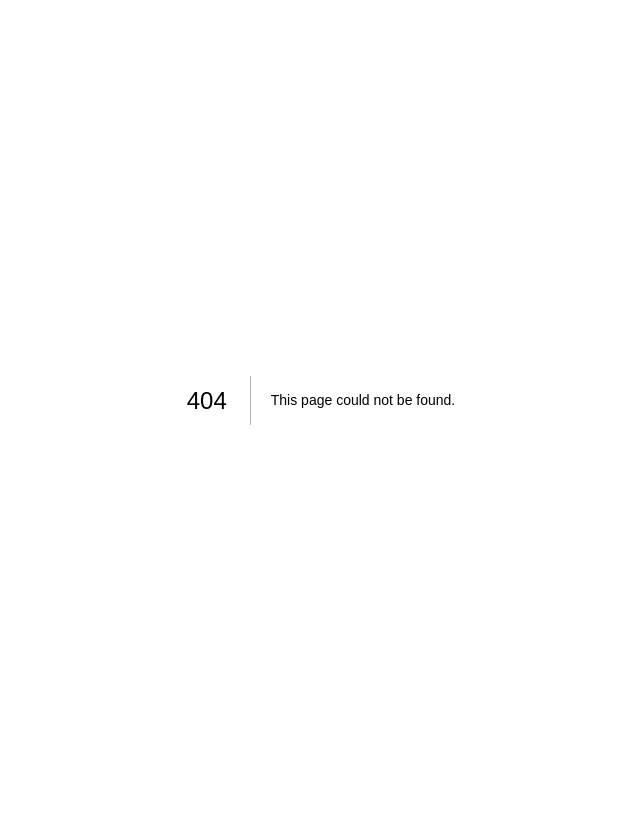
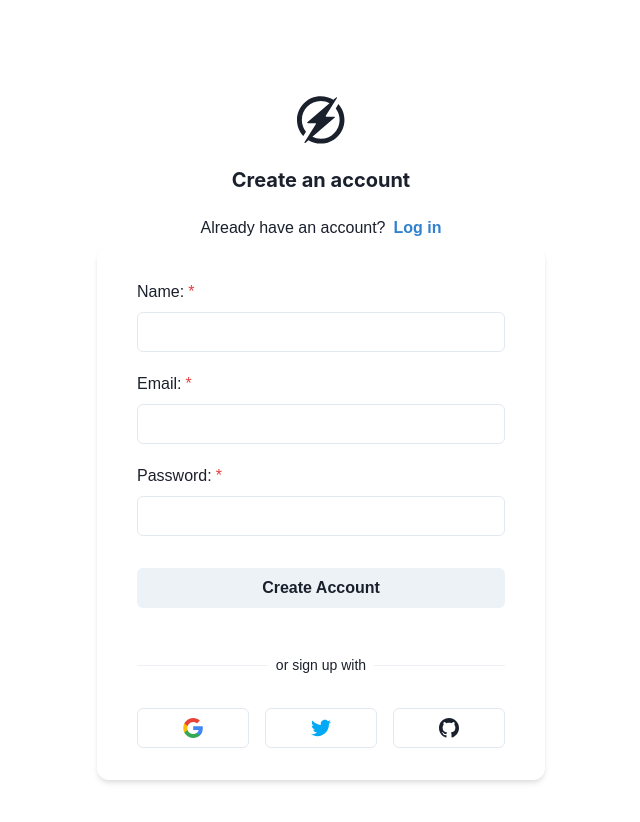
Before and after one commit to AlanFengyuWang/studyAppWeb, a Next.js app in the folder frontend/: page /signup in a window 1280 px wide. Before the commit this address had no page. Shown: the top 822 px of the page, without its empty margins (319-959 px from the left). Before the commit the page ends 800 px from the top, so only its background shows below. Built offline with nearby package versions, Linux system fonts and the light colour scheme.

Commit message:
Completed the signup page, NEXT: do auth

```diff
--- /dev/null
+++ b/frontend/src/pages/signup/index.tsx
@@ -0,0 +1,86 @@
+import {
+  Container,
+  Heading,
+  HStack,
+  Stack,
+  useBreakpointValue,
+  Text,
+  Link,
+  Button,
+  Box,
+  useColorModeValue,
+  FormControl,
+  FormLabel,
+  Input,
+  Divider,
+} from "@chakra-ui/react";
+import React from "react";
+import { Logo } from "../login/Logo";
+import { OAuthButtonGroup } from "../login/OAuthButtonGroup";
+
+const SignUp = () => {
+  return (
+    <Container
+      maxW="lg"
+      py={{ base: "12", md: "24" }}
+      px={{ base: "0", sm: "8" }}
+    >
+      <Stack spacing="2">
+        <Stack spacing="6">
+          <Logo />
+          <Heading
+            size={useBreakpointValue({ base: "lg", md: "md" })}
+            textAlign="center"
+          >
+            Create an account
+          </Heading>
+          <HStack justify="center">
+            <Text color="muted">Already have an account?</Text>
+            <Link href="/login">
+              <Button colorScheme="blue" variant="link">
+                Log in
+              </Button>
+            </Link>
+          </HStack>
+        </Stack>
+        <Box
+          py={{ base: "5", sm: "8" }}
+          px={{ base: "4", sm: "10" }}
+          bg={useBreakpointValue({ base: "transparent", sm: "bg-surface" })}
+          boxShadow={{ base: "none", sm: useColorModeValue("md", "md-dark") }}
+          borderRadius={{ base: "none", sm: "xl" }}
+        >
+          <Stack spacing="8">
+            <Stack spacing="5">
+              <FormControl isRequired>
+                <FormLabel htmlFor="name">Name:</FormLabel>
+                <Input id="name" name="name"></Input>
+              </FormControl>
+              <FormControl isRequired>
+                <FormLabel htmlFor="email">Email:</FormLabel>
+                <Input id="email" name="email"></Input>
+              </FormControl>
+              <FormControl isRequired>
+                <FormLabel htmlFor="password">Password:</FormLabel>
+                <Input id="password" name="password" min="8"></Input>
+              </FormControl>
+            </Stack>
+            <Stack spacing="8">
+              <Button>Create Account</Button>
+            </Stack>
+            <HStack marginTop="15px !important">
+              <Divider />
+              <Text whiteSpace="nowrap" fontSize="sm" fontWeight="200">
+                or sign up with
+              </Text>
+              <Divider />
+            </HStack>
+            <OAuthButtonGroup />
+          </Stack>
+        </Box>
+      </Stack>
+    </Container>
+  );
+};
+
+export default SignUp;
```
Also changed, not shown: frontend/src/pages/login/index.tsx (+7 -5 lines).
